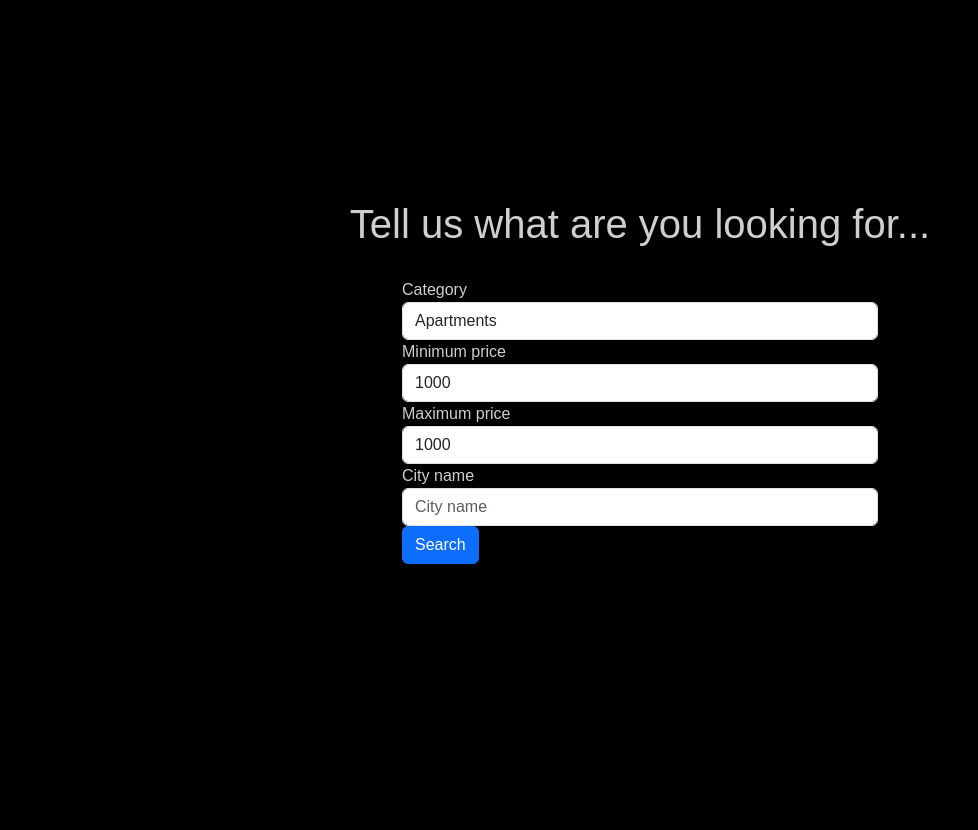
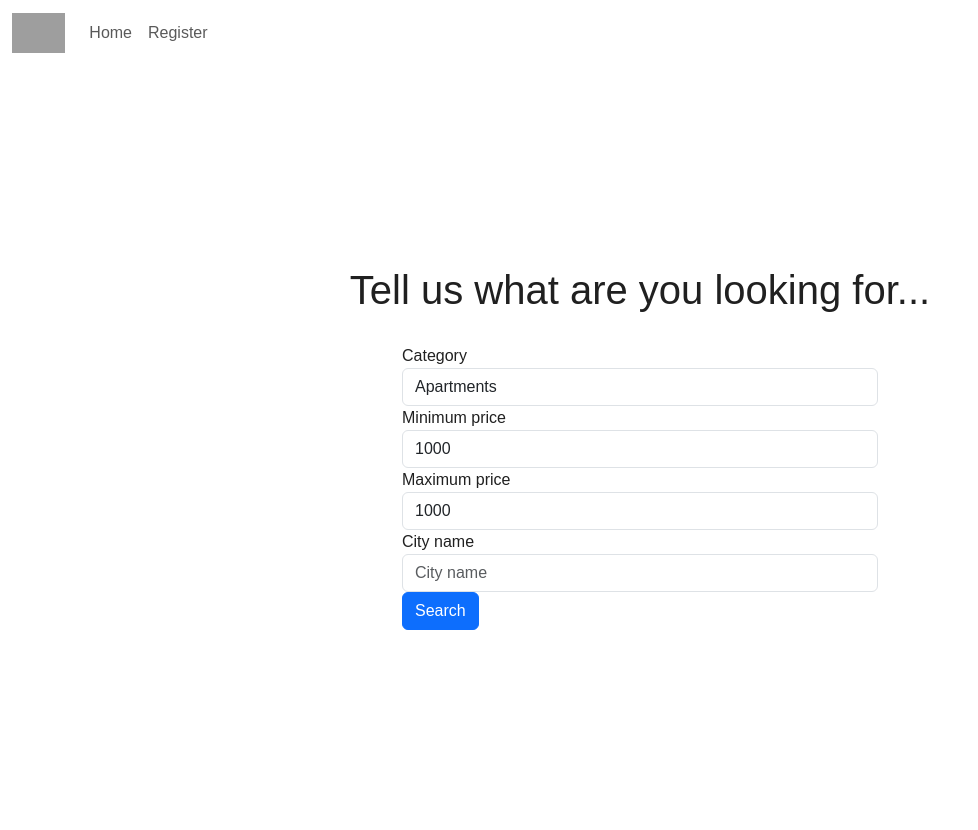
Before and after one commit to DEENUU1/OLX-Analytics, a Flask app: page / in a window 1280 px wide. Shown: the whole page, without its empty margins (0-978 px from the left). Before the commit the page ends 564 px from the top, so only its background shows below. Run offline with Flask 3, Linux system fonts and the light colour scheme; some libraries are stand-ins or nearby versions; grey boxes are pictures that could not be loaded.

Commit message:
Style | Navigation bar

```diff
--- a/web/static/css/forms.css
+++ b/web/static/css/forms.css
@@ -4,8 +4,8 @@
     padding: 0;
     font-family: Arial, sans-serif;
     font-size: 16px;
-    color: #cfcfcf;
-    background-color: black;
+    color: #202020;
+    background-color: rgb(255, 255, 255);
 }
 
 
--- a/web/templates/base.html
+++ b/web/templates/base.html
@@ -12,7 +12,7 @@
   {% block script %}{% endblock %}
 </head>
 <body>
-<!-- Include navigation bar here later -->
+{% include "base/navigation_bar.html" %}
 
   <!-- ERROR MESSAGES -->
   {% with messages = get_flashed_messages(category_filter=["error"]) %}
--- /dev/null
+++ b/web/templates/base/navigation_bar.html
@@ -0,0 +1,36 @@
+<nav class="navbar navbar-expand-lg navbar-light bg-white">
+    <div class="container-fluid">
+      <button
+        class="navbar-toggler"
+        type="button"
+        data-bs-toggle="collapse"
+        data-bs-target="#navbarSupportedContent"
+        aria-controls="navbarSupportedContent"
+        aria-expanded="false"
+        aria-label="Toggle navigation"
+      >
+      <span class="navbar-toggler-icon"></span>
+      </button>
+
+        <div class="collapse navbar-collapse" id="navbarSupportedContent">
+            <a class="navbar-brand mt-2 mt-lg-0" href="/">
+            <img
+                src="https://logos-download.com/wp-content/uploads/2016/04/OLX_logo_logotype_emblem.png"
+                height="40"
+                alt="MDB Logo"
+                loading="lazy"
+            />
+            </a>
+            <ul class="navbar-nav me-auto mb-2 mb-lg-0">
+            <li class="nav-item">
+                <a class="nav-link" href="/">Home</a>
+            </li>
+            <li class="nav-item">
+                <a class="nav-link" href="/register">Register</a>
+            </li>
+            </ul>
+        </div>
+
+      </div>
+    </div>
+  </nav>
```
